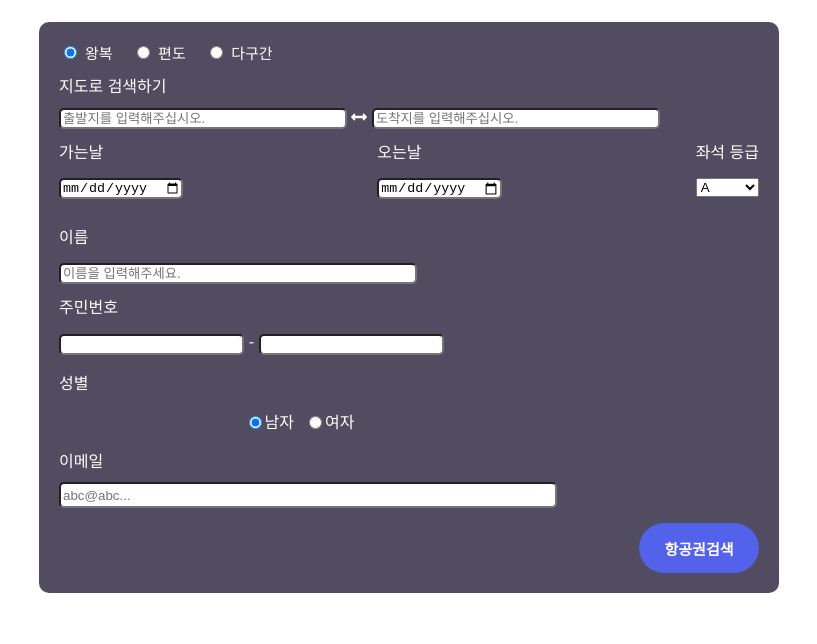
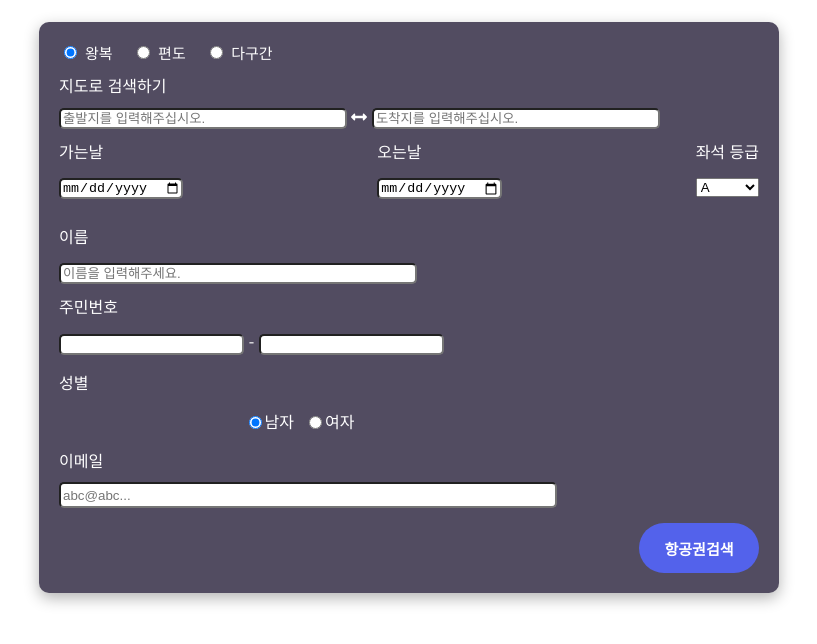
Before and after one commit to shindonggyu/airplaneBooking, a plain HTML site: page index.html in a window 1280 px wide. Shown: the part 110-754 px from the top of the page, without its empty margins (231-1048 px from the left). Drawn offline with Linux system fonts and the light colour scheme.

Commit message:
adding shadow box
adding shadow box

```diff
--- a/index.css
+++ b/index.css
@@ -30,6 +30,7 @@ body {
   padding: 20px;
   border-radius: 10px;
   width: 700px;
+  box-shadow: 0 5px 15px rgba(0, 0, 0, 0.3);
 }
 .bookingForm__form__row {
   width: 100%;
```
Also changed, not shown: index.html (+0 -1 lines).
